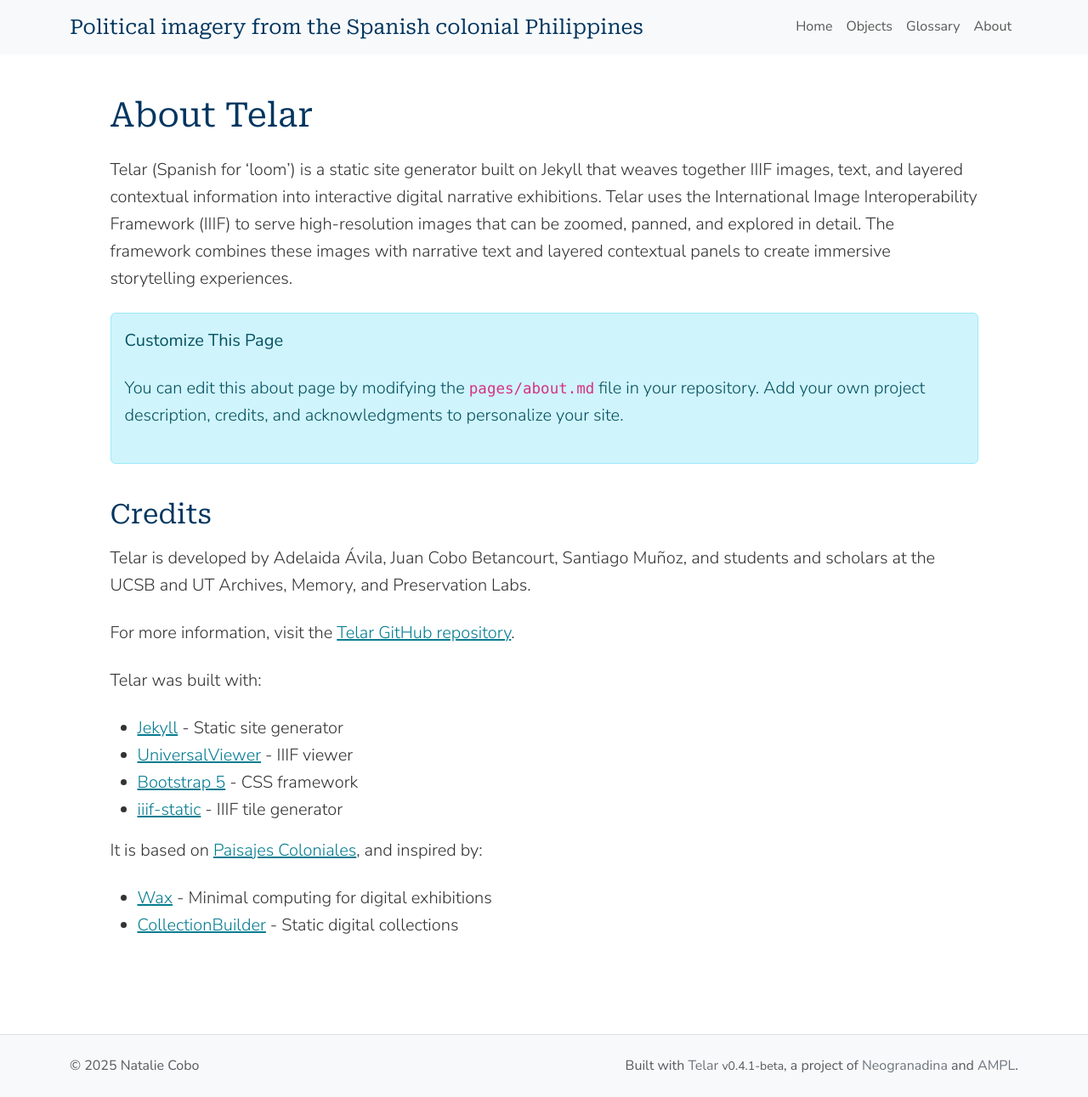
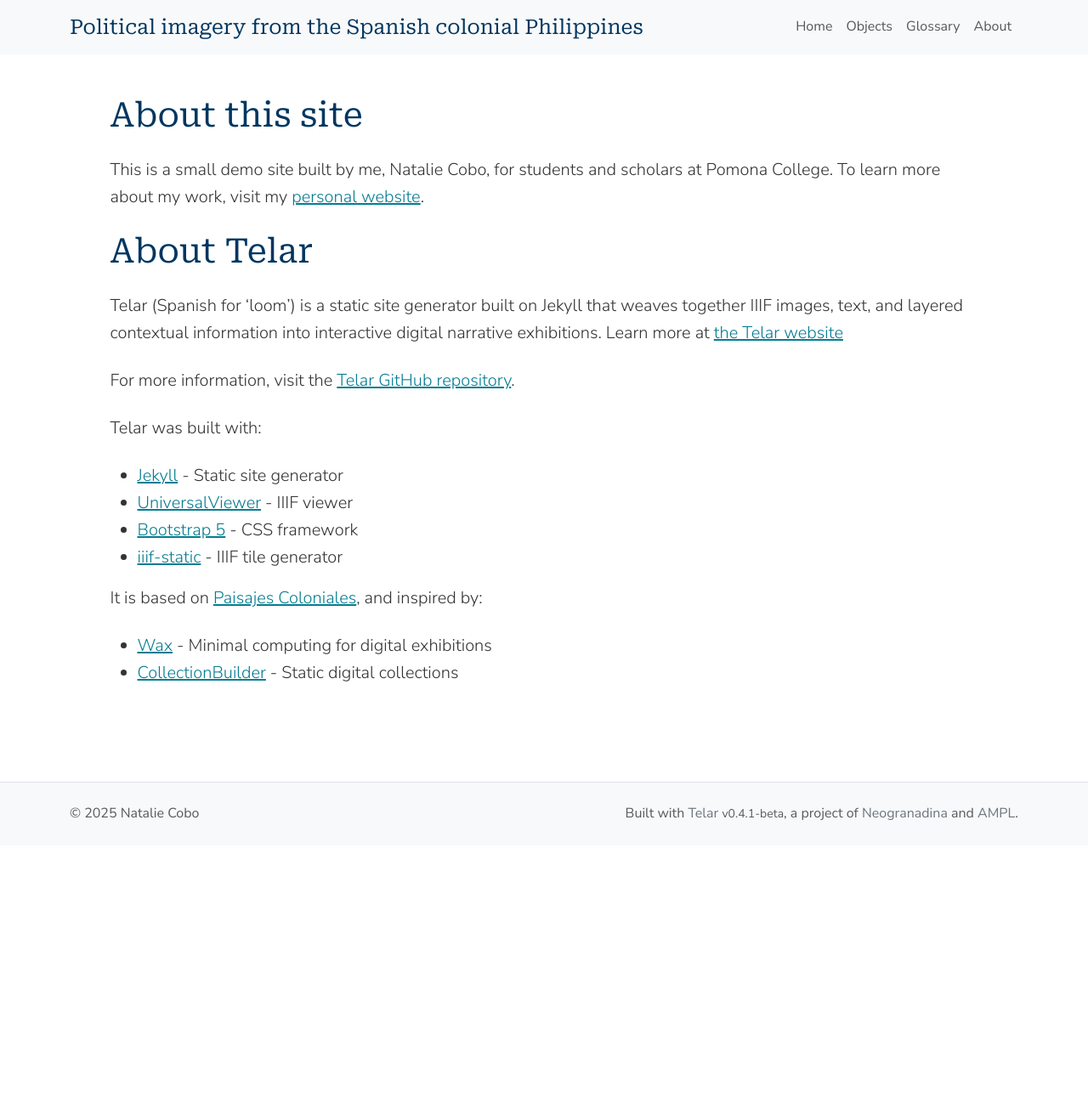
Before and after one commit to nataliecobo/telar, a Jekyll site: the page built from pages/about.md, in a window 1280 px wide. Shown: the whole page at 85% size. Built offline with Jekyll 4.4.1, drawn with Linux system fonts in a browser that asks for light colours; after the commit the page ends 995 px from its top, so only the background shows below that.

Commit message:
Update about.md

```diff
--- a/pages/about.md
+++ b/pages/about.md
@@ -4,18 +4,13 @@ title: About
 permalink: /about/
 ---
 
+# About this site
+
+This is a small demo site built by me, Natalie Cobo, for students and scholars at Pomona College. To learn more about my work, visit my [personal website](https://nataliecobo.com).
+
 # About Telar
 
-Telar (Spanish for 'loom') is a static site generator built on Jekyll that weaves together IIIF images, text, and layered contextual information into interactive digital narrative exhibitions. Telar uses the International Image Interoperability Framework (IIIF) to serve high-resolution images that can be zoomed, panned, and explored in detail. The framework combines these images with narrative text and layered contextual panels to create immersive storytelling experiences.
-
-{: .alert .alert-info}
-> **Customize This Page**
->
-> You can edit this about page by modifying the `pages/about.md` file in your repository. Add your own project description, credits, and acknowledgments to personalize your site.
-
-## Credits
-
-Telar is developed by Adelaida Ávila, Juan Cobo Betancourt, Santiago Muñoz, and students and scholars at the UCSB and UT Archives, Memory, and Preservation Labs.
+Telar (Spanish for 'loom') is a static site generator built on Jekyll that weaves together IIIF images, text, and layered contextual information into interactive digital narrative exhibitions. Learn more at [the Telar website](https://ampl.clair.ucsb.edu/telar)
 
 For more information, visit the [Telar GitHub repository](https://github.com/UCSB-AMPLab/telar).
 
```
